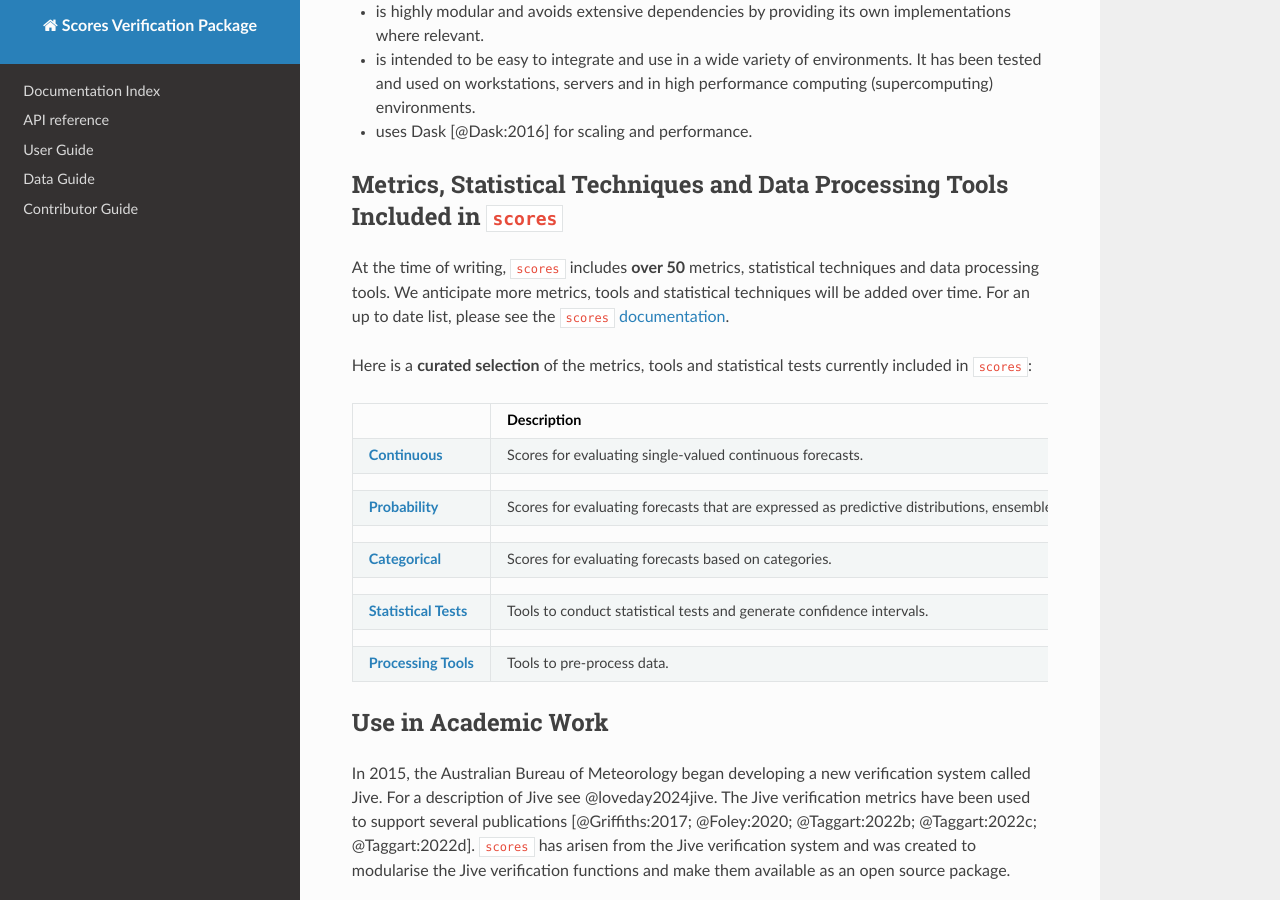
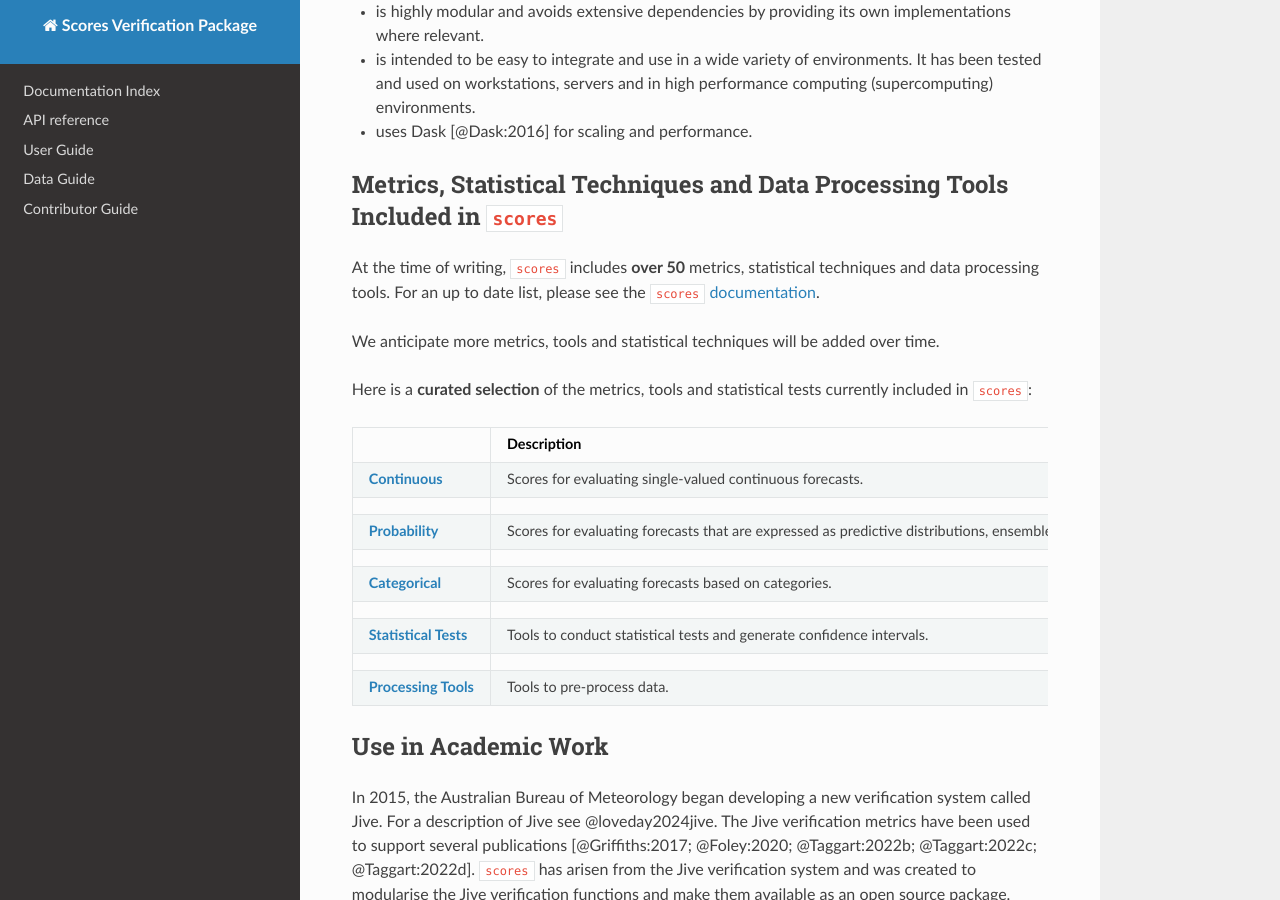
Before and after one commit to nci/scores, an MkDocs documentation site: the page built from docs/paper.md, in a window 1280 px wide and 900 px high, scrolled down 1340 px. Built offline with MkDocs 1.6.1, drawn with Linux system fonts in a browser that asks for light colours; nearby versions of some CDN libraries.

Commit message:
Restored prior order of three sentences
Signed-off-by: Stephanie Chong <168800785+Steph-Chong@users.noreply.github.com>

```diff
--- a/docs/paper.md
+++ b/docs/paper.md
@@ -63,7 +63,9 @@ In order to meet the needs of researchers, `scores`:
 
 ## Metrics, Statistical Techniques and Data Processing Tools Included in `scores`
 
-At the time of writing, `scores` includes **over 50** metrics, statistical techniques and data processing tools. We anticipate more metrics, tools and statistical techniques will be added over time. For an up to date list, please see the `scores` [documentation](https://scores.readthedocs.io/en/latest/included.html).
+At the time of writing, `scores` includes **over 50** metrics, statistical techniques and data processing tools. For an up to date list, please see the `scores` [documentation](https://scores.readthedocs.io/en/latest/included.html).
+
+We anticipate more metrics, tools and statistical techniques will be added over time.
 
 Here is a **curated selection** of the metrics, tools and statistical tests currently included in `scores`:
 
```
